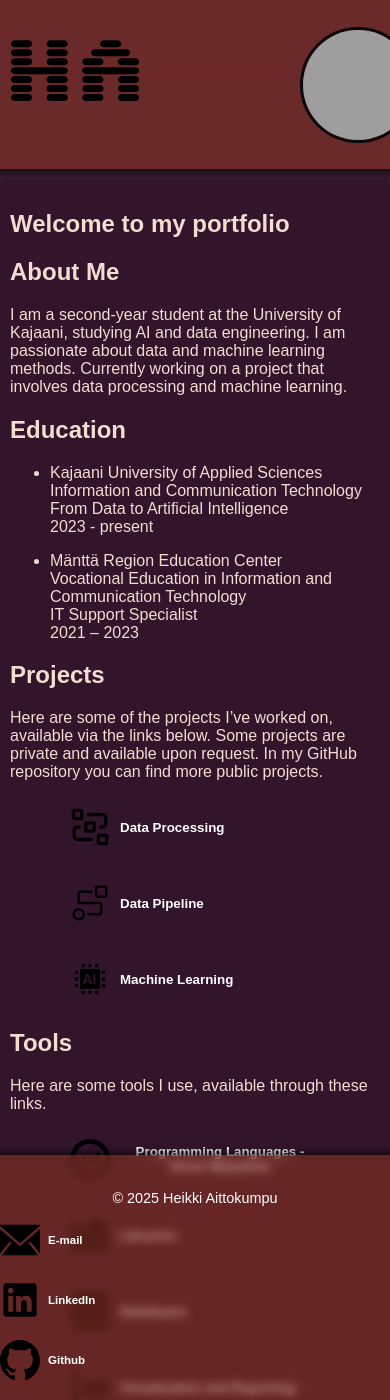
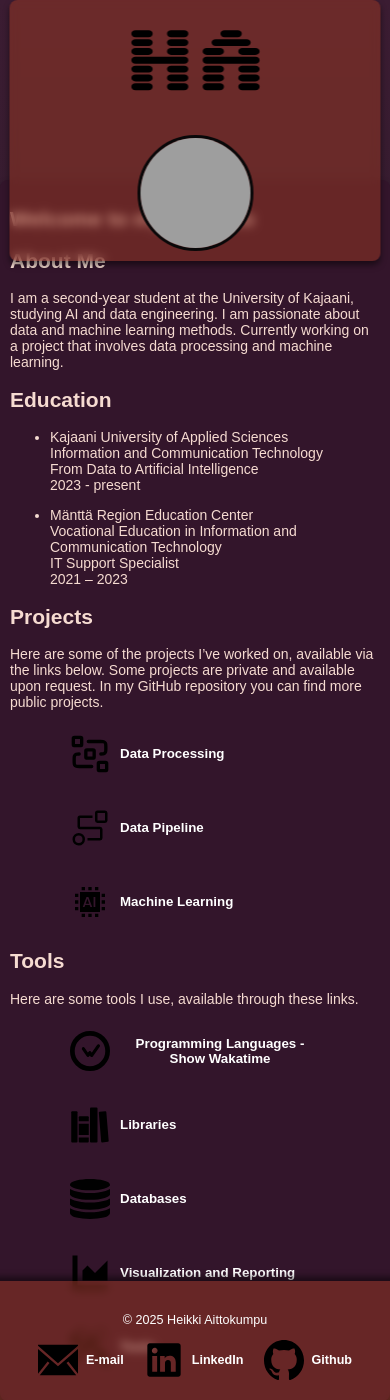
Before and after one commit to Carmantis/github-pages, a Jekyll site: the page built from index.md, in a window 390 px wide and 1400 px high. Built offline with Jekyll 4.4.1, drawn with Linux system fonts in a browser that asks for light colours; grey boxes are pictures that could not be loaded.

Commit message:
visuals 2.0

```diff
--- a/_layouts/default.html
+++ b/_layouts/default.html
@@ -5,6 +5,7 @@
     <meta name="viewport" content="width=device-width, initial-scale=1.0">
     <title>{{ page.title }} | {{ site.title }}</title>
     <link rel="stylesheet" href="{{ site.baseurl }}/assets/css/custom.css">
+    <meta name="viewport" content="width=device-width, initial-scale=1.0">
 </head>
     <body>
         {% include header.html %}
--- a/assets/css/custom.css
+++ b/assets/css/custom.css
@@ -4,93 +4,37 @@ html {
     scroll-behavior: smooth;
 }
 
-/* Yleinen tausta ja fontti */
+/* General Styles */
 body {
     font-family: Arial, sans-serif;
-    color: #faf8f8; /* Valkoinen teksti */
+    color: #faf8f8;
     margin: 0;
     padding: 0;
-    background: linear-gradient(180deg, #3B1C32, #1A1A1D); /* Tumma gradientti */
+    background: linear-gradient(180deg, #3B1C32, #1A1A1D);
 }
 
-/* Keskittää pääsisällön ja lisää tyylit */
 main {
-    margin-top: 180px; /* Tilaa headerille */
-    margin-bottom: 110px; /* Tilaa footerille */
+    margin-top: 180px;
+    margin-bottom: 110px;
     max-width: 800px;
     padding: 20px;
     margin-left: auto;
     margin-right: auto;
-    background-color: #33152b; /* Läpinäkyvä tausta */
+    background-color: #33152b;
     color: #F6DBD1;
     border-radius: 8px;
     box-shadow: 0 4px 6px rgba(0, 0, 0, 0.5);
-    overflow-y: auto; /* Varmistaa vierityksen toimivuuden */
+    overflow-y: auto;
 }
 
-.site-header, .footer {
-    width: 90%; /* Skaalaa 90% näytön leveydestä */
-    max-width: 800px; /* Rajoita enimmäisleveys */
-    padding: 10px 15px; /* Vähennä sisäistä tilaa */
-    border-radius: 6px; /* Hieman pienemmät pyöristetyt kulmat */
-}
-
-/* Mobiililaitteille alle 768px */
-@media (max-width: 768px) {
-    .site-header, .footer {
-        width: calc(100% - 20px); /* Käytä lähes koko näytön leveyttä */
-        padding: 10px; /* Pienennä padding-arvoa */
-        font-size: 0.9em; /* Pienennä fonttikokoa */
-    }
-
-    /* Headerin sisällön keskitys pystysuunnassa */
-    .header-content {
-        display: flex;
-        flex-direction: column; /* Siirrä elementit pystysuuntaan */
-        gap: 10px; /* Pieni väli elementtien välillä */
-        text-align: center; /* Keskitetään teksti */
-    }
-
-    /* Profiilikuva ja logo */
-    .profile-image {
-        width: 60px; /* Pienempi profiilikuva */
-        height: 60px;
-    }
-
-    .logo {
-        width: 120px; /* Skaalattu logo */
-        height: auto;
-    }
-
-    /* Navigaatio */
-    .site-nav ul {
-        flex-direction: column; /* Aseta navigaation linkit pystysuuntaan */
-        gap: 5px;
-    }
-
-    .site-nav li {
-        margin: 0; /* Poista marginaali */
-    }
-
-    /* Footerin sisältö */
-    .footer-contacts {
-        flex-direction: column; /* Aseta kontaktit pystysuuntaan */
-        gap: 10px;
-    }
-
-    .footer-contacts a {
-        font-size: 0.8em; /* Pienempi fonttikoko */
-    }
-}
-
-/* Header*/
+/* Header Styles */
 .site-header {
     position: fixed;
     top: 0;
     left: 50%;
     transform: translateX(-50%);
-    width: 100%; /* Skaalaa koko ruudun leveydelle */
-    max-width: 800px; /* Rajoittaa enimmäisleveyden */
+    width: 100%;
+    max-width: 800px;
     margin: 0 auto;
     padding: 20px;
     background-color: rgba(155, 57, 35, 0.5);
@@ -100,76 +44,63 @@ main {
     z-index: 1000;
 }
 
+/* Responsive Design */
 @media (max-width: 768px) {
+    body {
+        font-size: 14px;
+    }
+
+    .site-header {
+        width: 90%;
+        padding: 10px;
+    }
+
     .logo {
-        width: 100px; /* Pienennetään logoa */
+        width: 100px;
     }
 
     .profile-image {
-        width: 60px; /* Pienennetään profiilikuvaa */
+        width: 60px;
         height: 60px;
     }
 
     .header-content {
-        flex-direction: column; /* Siirretään logo ja profiilikuva pystysuuntaan */
+        flex-direction: column;
+        align-items: center;
+    }
+
+    main {
+        padding: 10px;
+    }
+
+    .footer {
+        width: 90%;
+        padding: 10px;
     }
 }
 
-/* Logo ja profiilikuva */
+/* Logo and Profile Image */
 .header-content {
-    display: grid;
-    grid-template-columns: auto 1fr auto;
+    display: flex;
+    justify-content: space-between;
     align-items: center;
-    gap: 150px; /* Väli elementtien välillä */
 }
 
-/* Logo tyyli */
 .logo {
     width: 150px;
     height: auto;
     transition: transform 0.5s ease-in-out;
 }
 
-/* Navigaatio keskitetty */
-
 .profile-image {
-    width: 110px; /* Kuvan halkaisija */
-    height: 110px; /* Sama kuin leveys */
-    border-radius: 50%; /* Pyöristää kuvan reunoista täydellisesti ympyräksi */
-    border: 3px solid #090809; /* Kehyksen väri */
-    object-fit: cover; /* Säilyttää mittasuhteet ja täyttää ympyrän */
-    margin: -150px; /* Väli logon ja kuvan välillä */
+    width: 110px;
+    height: 110px;
+    border-radius: 50%;
+    border: 3px solid #090809;
+    object-fit: cover;
 }
 
-.site-title a {
-    text-decoration: none;
-    color: white;
-    font-size: 1.5em;
-}
-
-.site-nav ul {
-    list-style: none;
-    margin: 0;
-    padding: 0;
-    display: flex;
-    justify-content: center;
-}
-
-.site-nav li {
-    margin-right: 20px;
-}
-
-.site-nav a {
-    text-decoration: none;
-    color: white;
-    font-weight: bold;
-}
-
-.site-nav a:hover {
-    color: #100f0f;
-}
-
-/* Footer */
+/* Footer Styles */
 .footer {
     position: fixed;
     bottom: 0;
@@ -188,13 +119,6 @@ main {
     box-shadow: 0 -4px 6px rgba(0, 0, 0, 0.5);
 }
 
-/* Footerin sisältö */
-.footer-content {
-    max-width: 800px;
-    margin: 0 auto;
-}
-
-/* Yhteystiedot */
 .footer-contacts {
     list-style: none;
     padding: 0;
@@ -222,14 +146,13 @@ main {
     color: #050505;
 }
 
-/* Footeri icons */
 .icon {
     width: 40px;
     height: 40px;
     fill: currentColor;
 }
 
-/* Linkis and buttons */
+/* Links and Buttons */
 a {
     color: #C25427;
     text-decoration: none;
@@ -254,61 +177,23 @@ button:hover {
     background-color: #C25427;
 }
 
-/* Mobile optimation */
-@media (max-width: 768px) {
-    body {
-        background-size: contain;
-        background-position: center;
-    }
-
-    main {
-        padding: 10px;
-    }
+/* Utility Classes */
+.hidden {
+    display: none;
 }
 
-figure div ul {
-    list-style-type: disc;
-    margin-left: 20px;
+.visible {
+    display: block;
 }
 
-/* Project page */
-
-.projects-page figure {
-    margin-bottom: 20px;
-    border: 1px solid #F6DBD1;
-    border-radius: 5px;
-    padding: 15px;
-    background-color: #F6DBD1;
+/* Grid Layout */
+.container {
+    display: grid;
+    grid-template-columns: repeat(auto-fit, minmax(300px, 1fr));
+    gap: 20px;
 }
 
-.projects-page button {
-    font-size: 1rem;
-    font-weight: bold;
-    color: #333;
-    display: flex;
-    align-items: center;
-    text-align: left;
-    width: 100%;
-    padding: 10px;
-    border: none;
-    background: none;
-    cursor: pointer;
+img {
+    max-width: 100%;
+    height: auto;
 }
-
-.projects-page button:hover {
-    background-color: #C25427; /* Korosta taustaväriä hover-tilassa */
-    color: #0f0e0e; /* Vaihda tekstin väri valkoiseksi */
-    transition: background-color 0.3s ease; /* Lisää sulava siirtymä */
-}
-
-.projects-page .logo {
-    width: 40px;
-    height: 40px;
-    margin-right: 10px;
-}
-
-.projects-page div {
-    margin-top: 10px;
-    color: #F6DBD1;
-    display: none; /* Piilottaa sisältö oletuksena */
-}
```
